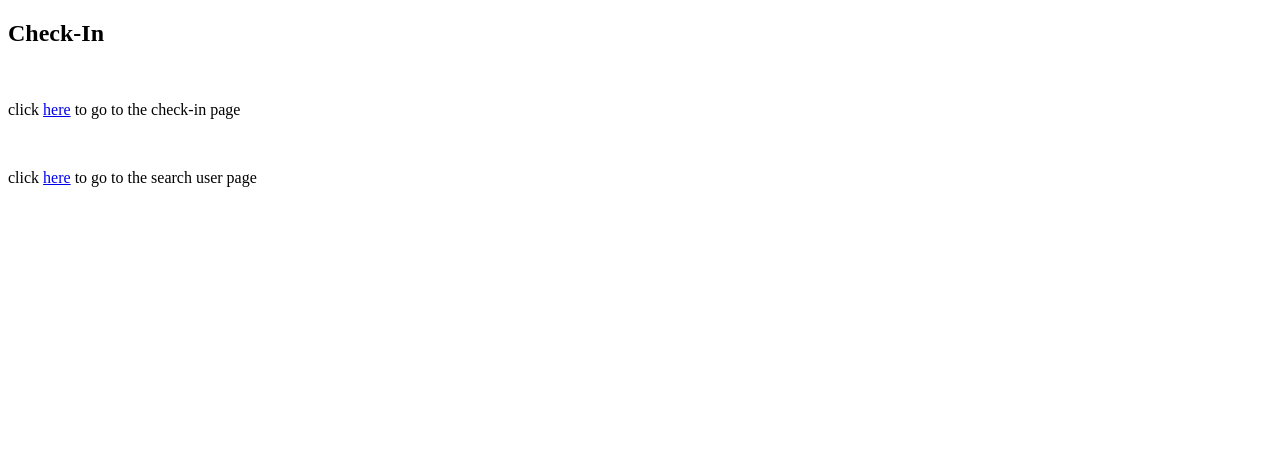
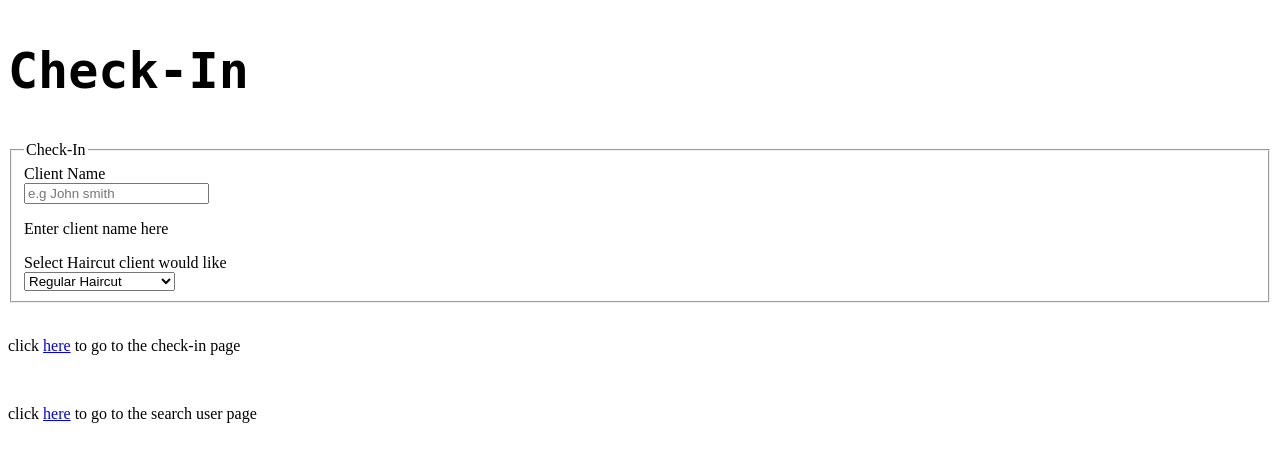
Before and after one commit to fork-you-i-just-want-to-fork-my-stuff/Check-In-System, a Flask app: page /check-in in a window 1280 px wide. Shown: the top 462 px of the page. Run offline with Flask 2, Linux system fonts and the light colour scheme.

Commit message:
Added check-in form and some CSS to Check-in page

```diff
--- a/templates/check-in.html
+++ b/templates/check-in.html
@@ -1,7 +1,43 @@
 {% extends "template.html" %}
 {% block content %}
+<style>
+    h2{font-family: monospace; font-size: 50px;}
+</style>
     <div class="jumbo">
         <h2>Check-In</h2>
+		<form class="form-horizontal">
+<fieldset>
+
+<!-- Form Name -->
+<legend>Check-In</legend>
+
+<!-- Search input-->
+<div class="form-group">
+  <label class="col-md-4 control-label" for="searchinput">Client Name</label>
+  <div class="col-md-4">
+    <input id="searchinput" name="searchinput" type="search" placeholder="e.g John smith" class="form-control input-md" required="">
+    <p class="help-block">Enter client name here</p>
+  </div>
+</div>
+
+<!-- Select Basic -->
+<div class="form-group">
+  <label class="col-md-4 control-label" for="Haircut">Select Haircut client would like</label>
+  <div class="col-md-4">
+    <select id="Haircut" name="Haircut" class="form-control">
+      <option value="1">Regular Haircut</option>
+      <option value="2">Deluxe Haircut</option>
+      <option value="3">Dye</option>
+      <option value="4">Haircut w/Dye</option>
+      <option value="5">Deluxe Haircut w/Dye</option>
+      <option value="6">Trim</option>
+    </select>
+  </div>
+</div>
+
+</fieldset>
+</form>
+
         <br/>
         <p>click <a href="/check-in">here</a> to go to the check-in page</p>
         <br/>
```
